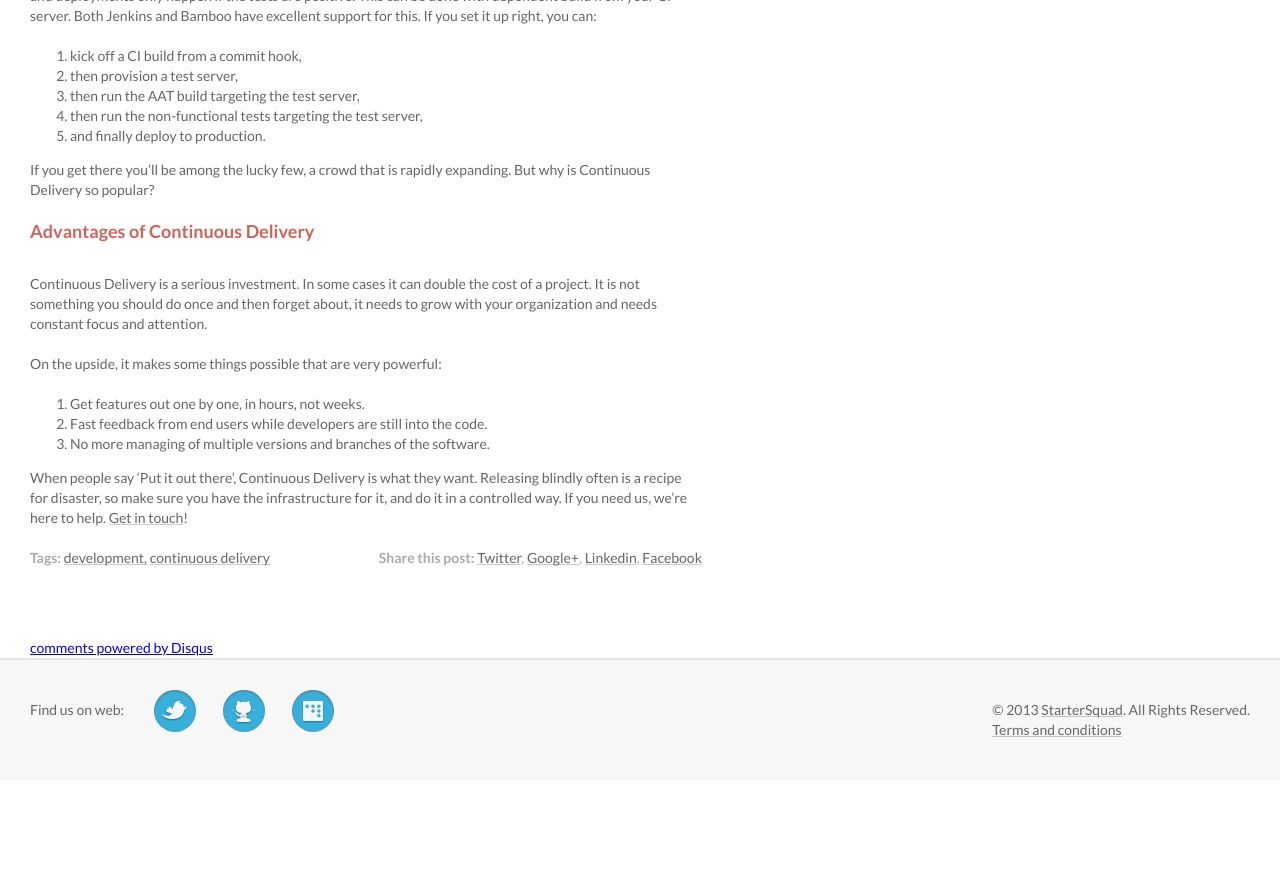
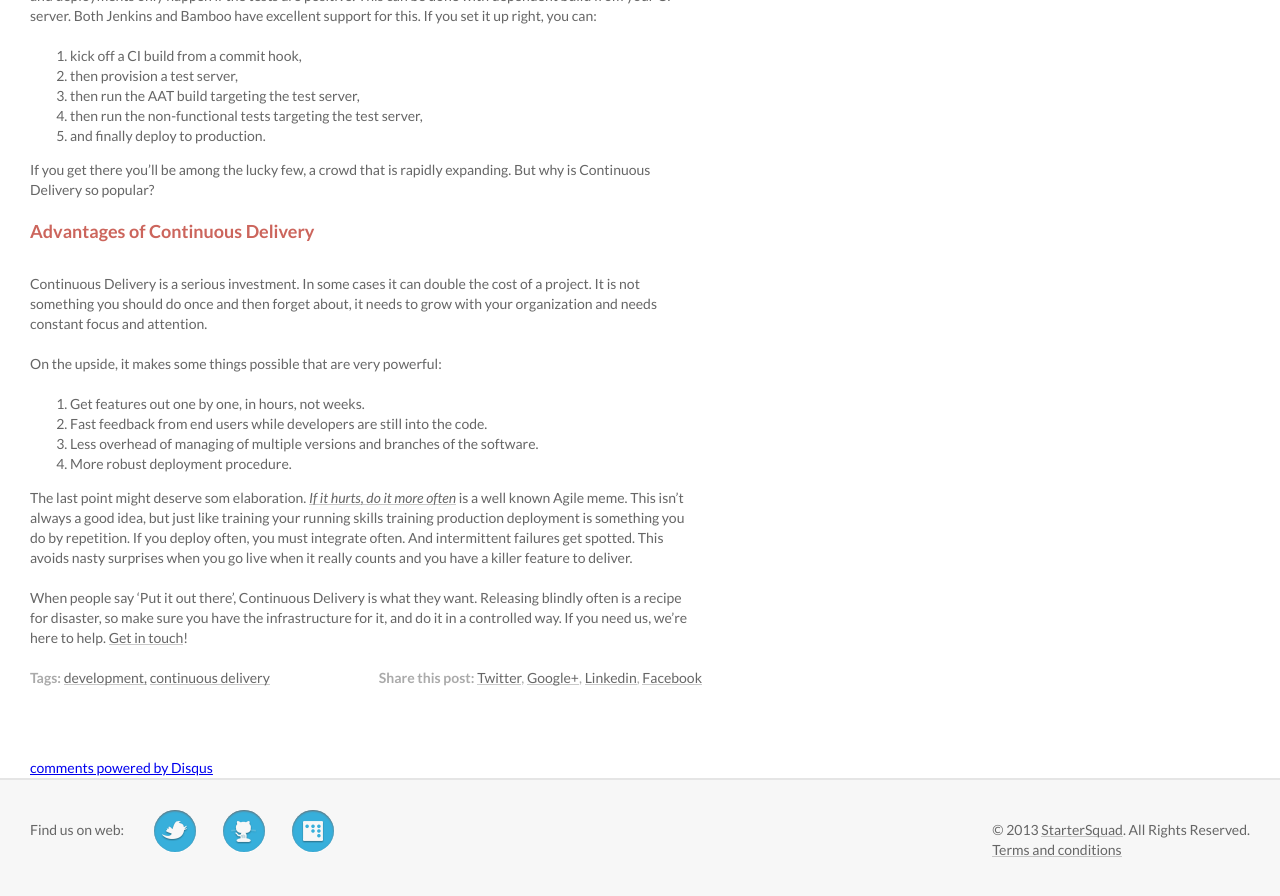
Before and after one commit to StarterSquad/startersquad.com, a Jekyll site: the page built from _posts/2014-01-16-getting-ready-for-continuous-delivery.md, in a window 1280 px wide and 900 px high, scrolled down 1497 px. Shown: the top 896 px of the window. Built offline with Jekyll 4.4.1, drawn with Linux system fonts in a browser that asks for light colours; nearby versions of some CDN libraries; a script that is not in the unit is left out; comment, search, counter and statistics services are not loaded; before the commit the page ends 2277 px from its top, so only the background shows below that.

Commit message:
Adds supporting argument to Continuous Delivery blog

```diff
--- a/_posts/2014-01-16-getting-ready-for-continuous-delivery.md
+++ b/_posts/2014-01-16-getting-ready-for-continuous-delivery.md
@@ -76,7 +76,14 @@ On the upside, it makes some things possible that are very powerful:
 
 1. Get features out one by one, in hours, not weeks.
 2. Fast feedback from end users while developers are still into the code.
-3. No more managing of multiple versions and branches of the software.
+3. Less overhead of managing of multiple versions and branches of the software.
+4. More robust deployment procedure.
+
+The last point might deserve som elaboration. [_If it hurts, do it more often_](http://www.aaronsw.com/weblog/dalio)
+is a well known Agile meme. This isn't always a good idea,
+but just like training your running skills training production deployment is something you do by repetition. If you
+deploy often, you must integrate often. And intermittent failures get spotted. This avoids nasty surprises when you
+go live when it really counts and you have a killer feature to deliver.
 
 When people say 'Put it out there', Continuous Delivery is what they want. Releasing blindly often is a recipe for
 disaster, so make sure you have the infrastructure for it, and do it in a controlled way. If you need us, we're here to
```
